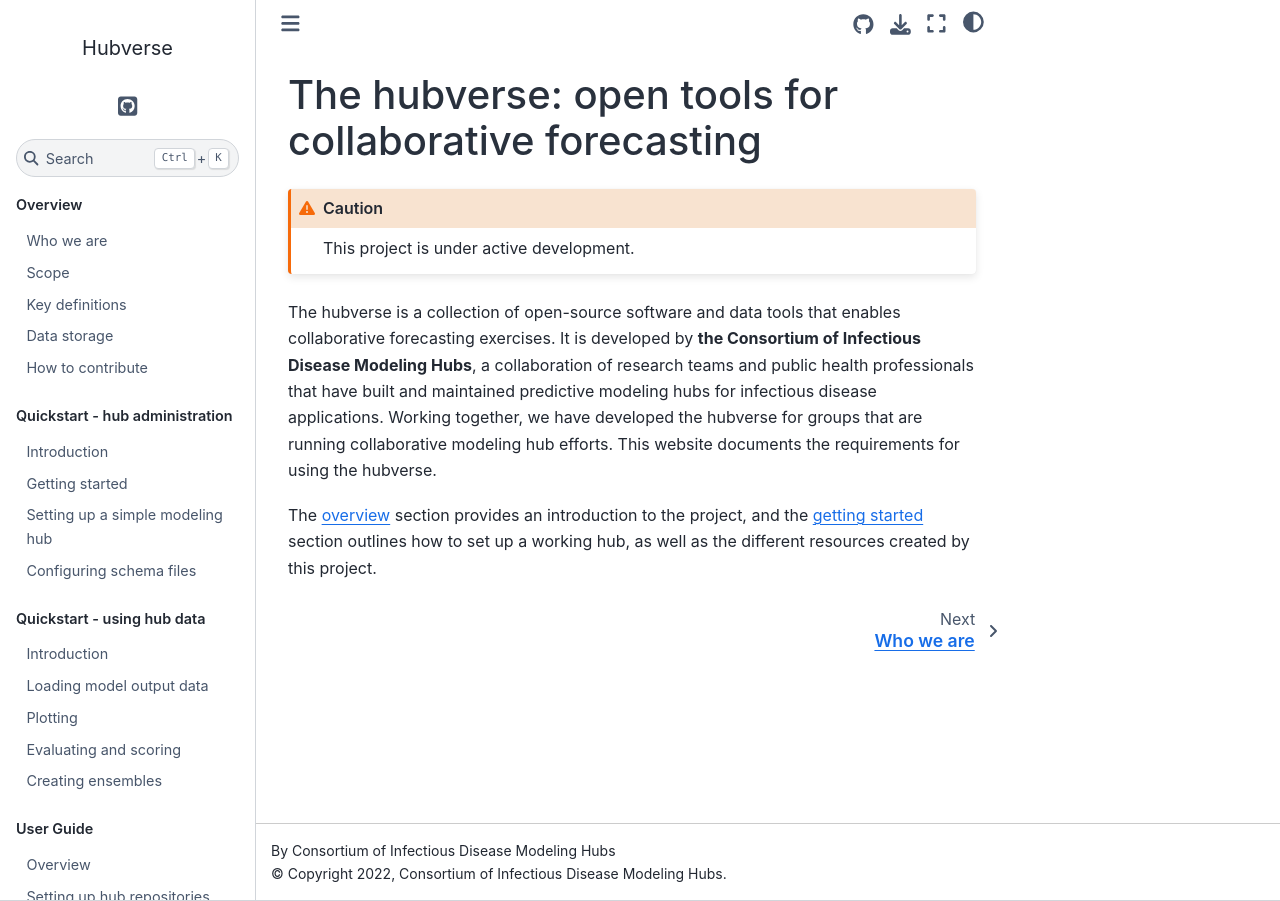
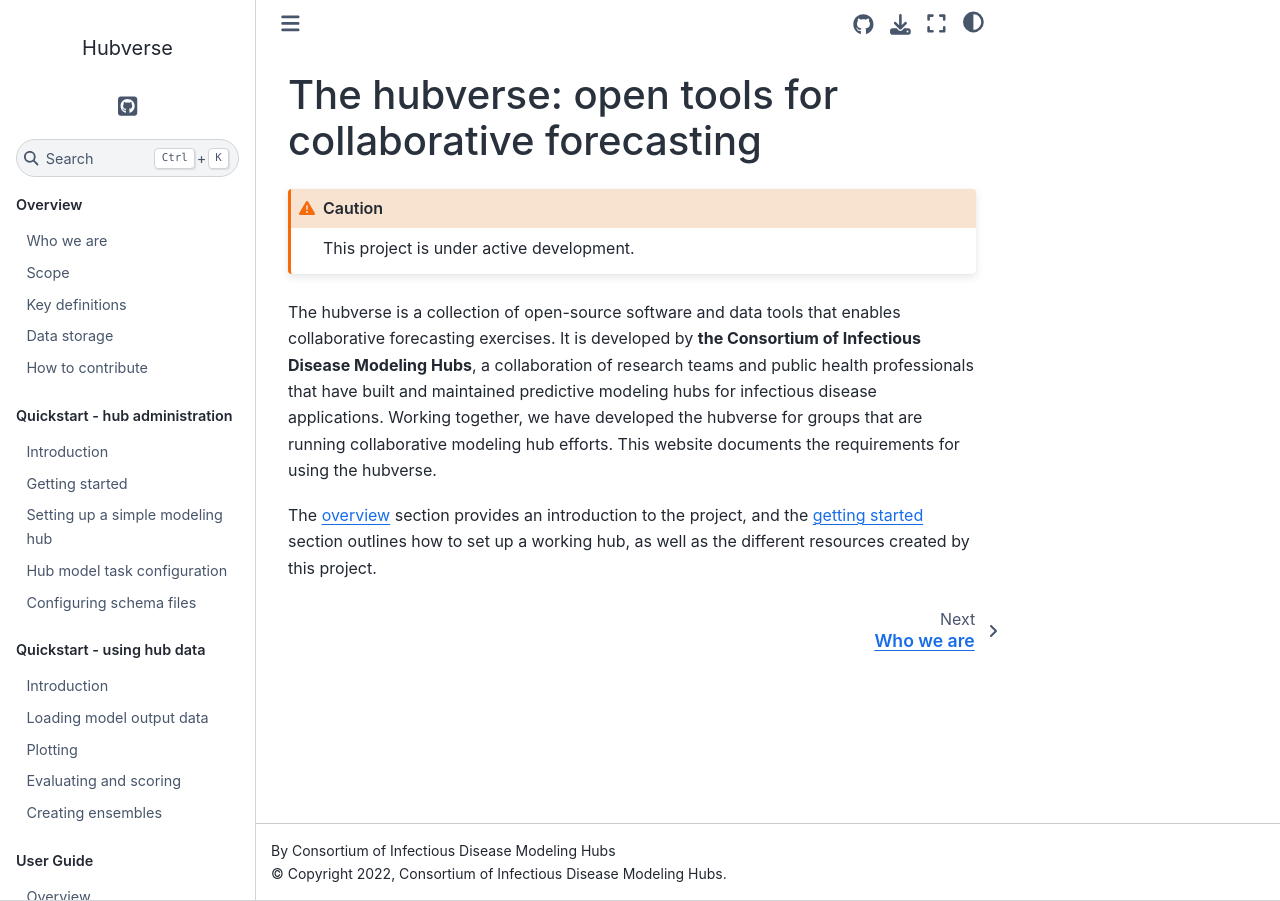
Before and after one commit to hubverse-org/hubDocs, a Sphinx documentation site: the page built from docs/source/index.md, in a window 1280 px wide. Built offline with Sphinx 7.4.7 and the Sphinx Book theme 1.1.4, drawn with Linux system fonts in a browser that asks for light colours; pages that are not in the unit, such as notebooks, are missing from menus; some of the changed lines change nothing that is shown.

Commit message:
Add task-config to toc

````diff
--- a/docs/source/index.md
+++ b/docs/source/index.md
@@ -29,6 +29,7 @@ overview/contribute.md
 quickstart-hub-admin/intro.md
 quickstart-hub-admin/getting-started.md
 quickstart-hub-admin/setting-up.md
+quickstart-hub-admin/task-config.md
 quickstart-hub-admin/schema-config.md
 ```
 
````
